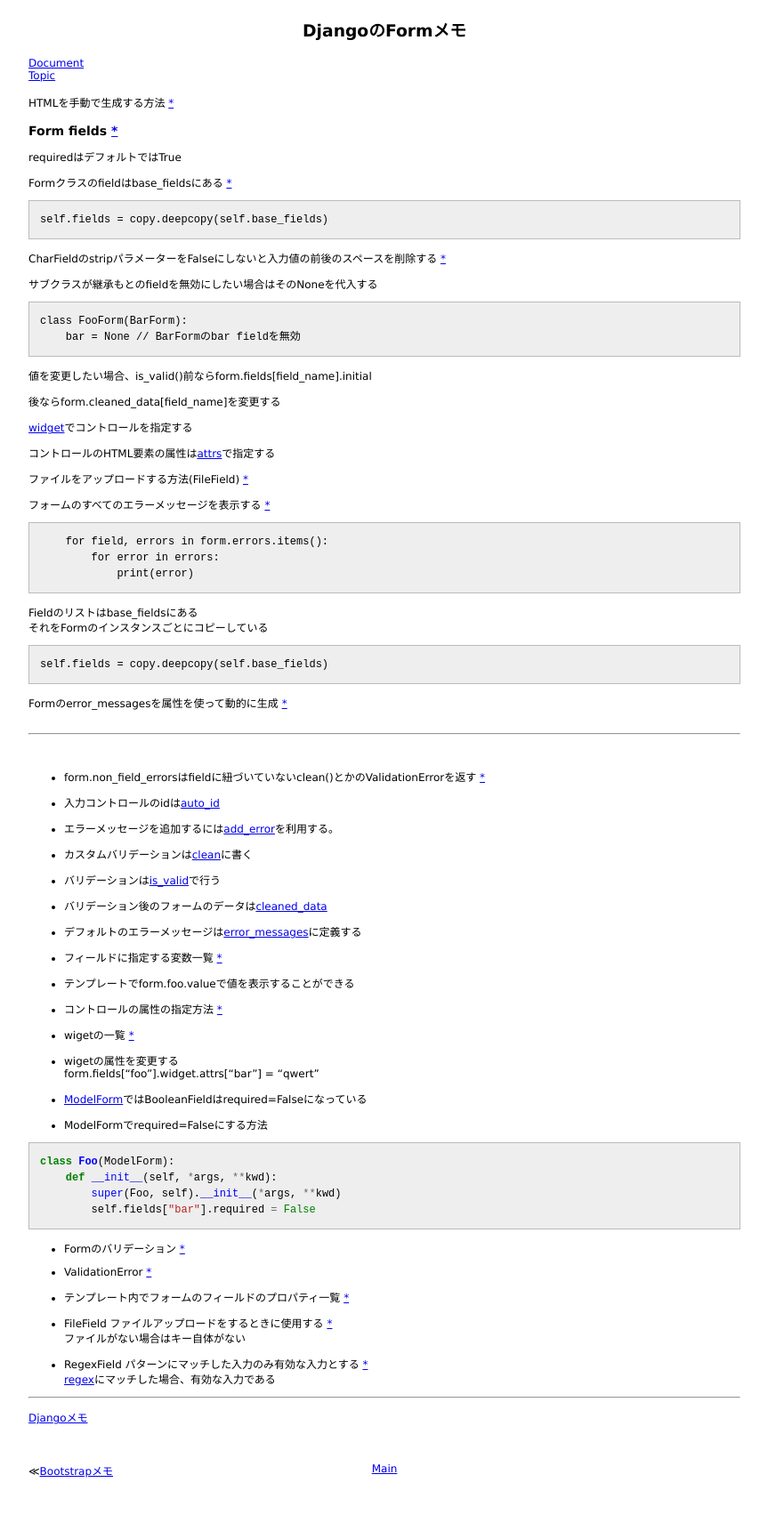
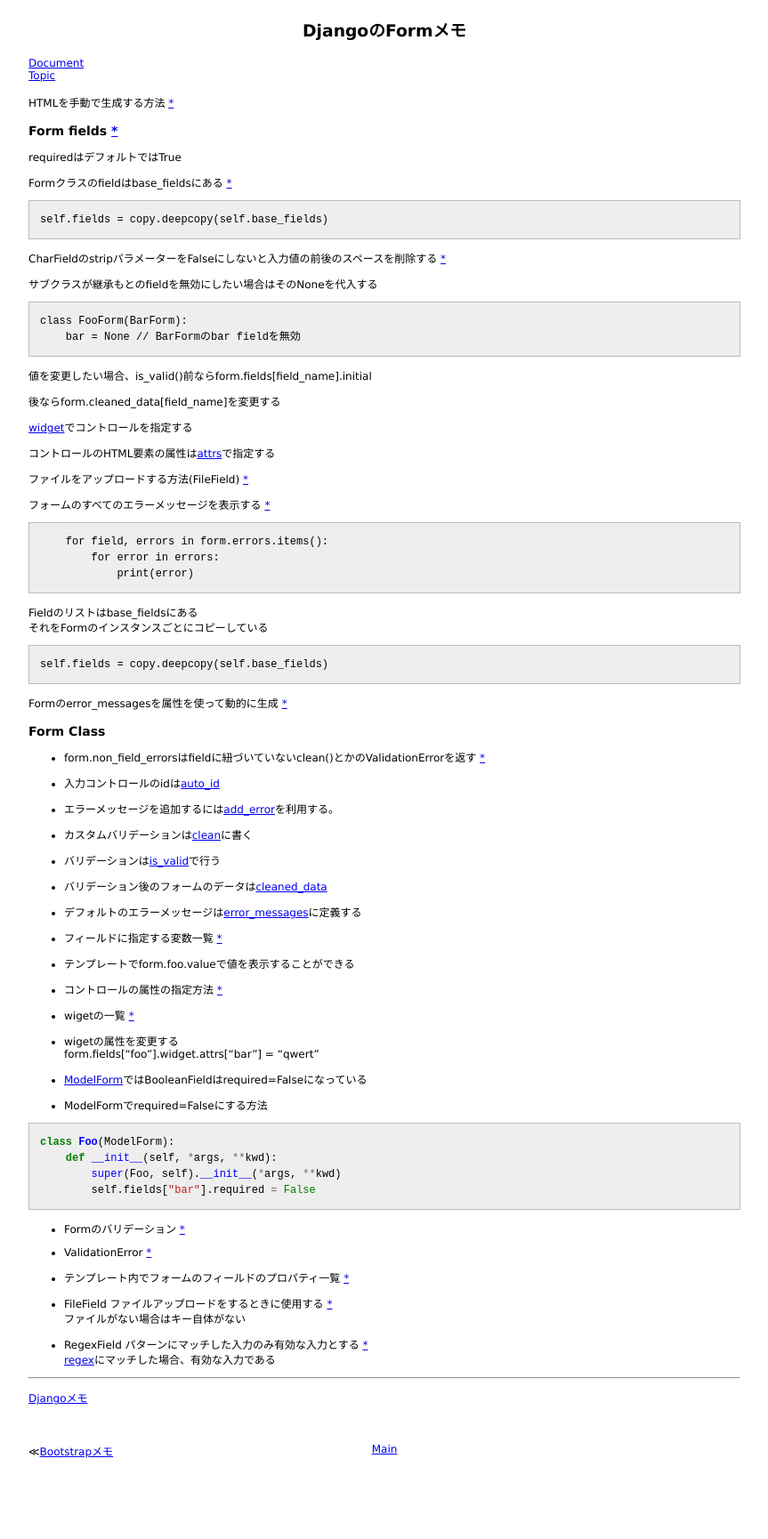
Before and after one commit to 38elements/38elements.github.com, a Jekyll site: the page built from _posts/2014-12-02-django-forms.md, in a window 1280 px wide. Shown: the whole page at 89% size, without its empty margins (208-1071 px from the left). Built offline with Jekyll 4.4.1, drawn with Linux system fonts in a browser that asks for light colours; after the commit the page ends 1708 px from its top, so only the background shows below that.

Commit message:
Update 2014-12-02-django-forms.md

````diff
--- a/_posts/2014-12-02-django-forms.md
+++ b/_posts/2014-12-02-django-forms.md
@@ -50,10 +50,8 @@ self.fields = copy.deepcopy(self.base_fields)
 ```
 
 Formのerror_messagesを属性を使って動的に生成 [\*](/2016/07/03/django-form-error_messages-format-field-label-attributes.html)
-<br>
 
-<hr>
-<br>
+### Form Class
 
 * form.non_field_errorsはfieldに紐づいていないclean()とかのValidationErrorを返す [\*](https://docs.djangoproject.com/en/stable/ref/forms/api/#django.forms.Form.non_field_errors)
 
````
